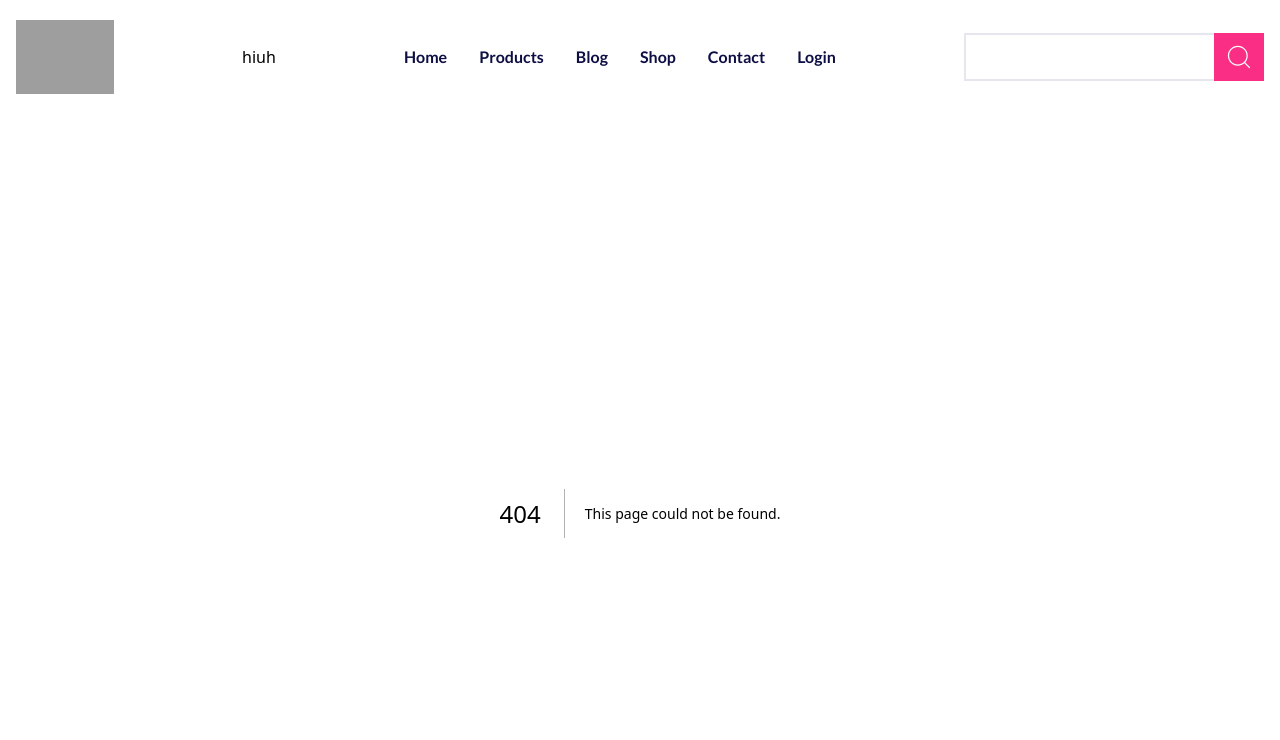
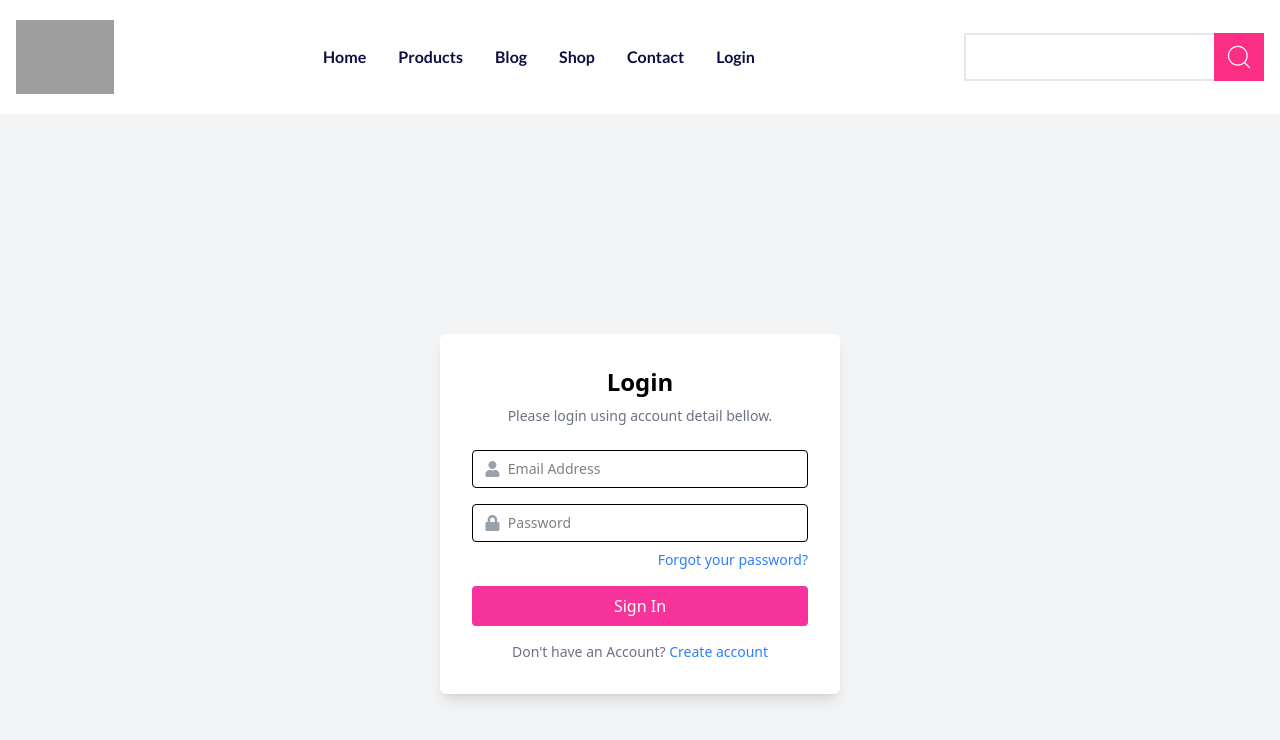
Before and after one commit to Rakib-Hassan-web/E-commace-with-next-js, a Next.js app: page /Pages/Login in a window 1280 px wide. Before the commit this address had no page. Shown: the top 740 px of the page. Built offline with nearby package versions, Linux system fonts and the light colour scheme; grey boxes are pictures that could not be loaded; a web font is replaced by a local one.

Commit message:
next e commarce st

```diff
--- a/app/Pages/Login/Loginpage.jsx
+++ b/app/Pages/Login/page.jsx
@@ -2,7 +2,7 @@ import Link from 'next/link'
 import React from 'react'
 import { FaLock, FaUser } from 'react-icons/fa'
 
-const Loginpage = () => {
+const page = () => {
   return (
     <>
 
@@ -58,4 +58,4 @@ const Loginpage = () => {
   )
 }
 
-export default Loginpage
+export default page
--- a/app/component/Navbar.jsx
+++ b/app/component/Navbar.jsx
@@ -18,7 +18,7 @@ const Navbar = () => {
             priority
           />
         </Link>
-<h2>hiuh</h2>
+
         {/* -----  Items  ----- */}
         <ul className="flex gap-8 ">
           <li><Link href="/"  className="text-[#0D0E43] font-lato text-base font-semibold hover:text-[#FB2E86] duration-300">Home</Link></li>
@@ -26,7 +26,7 @@ const Navbar = () => {
           <li><Link href="/contact" className="text-[#0D0E43] font-lato text-base font-semibold hover:text-[#FB2E86] duration-300">Blog</Link></li>
           <li><Link href="/contact" className="text-[#0D0E43] font-lato text-base font-semibold hover:text-[#FB2E86] duration-300">Shop</Link></li>
           <li><Link href="/contact" className="text-[#0D0E43] font-lato text-base font-semibold hover:text-[#FB2E86] duration-300">Contact</Link></li>
-          <li><Link href="/Login" className="text-[#0D0E43] font-lato text-base font-semibold hover:text-[#FB2E86] duration-300">Login</Link></li>
+          <li><Link href="/Loginpage" className="text-[#0D0E43] font-lato text-base font-semibold hover:text-[#FB2E86] duration-300">Login</Link></li>
         </ul>
 
 
```
